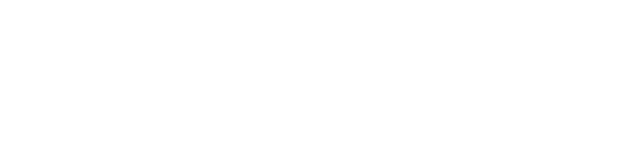
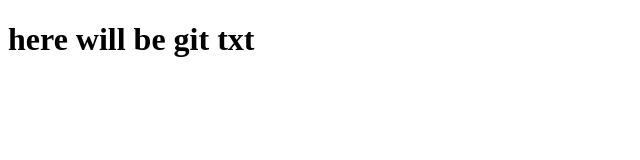
Before and after one commit to ArtVovan/spint_00, a plain HTML site: page index.html in a window 1280 px wide. Shown: the whole page, without its empty margins (0-640 px from the left). Drawn offline with Linux system fonts and the light colour scheme.

Commit message:
updated index.html

```diff
--- a/index.html
+++ b/index.html
@@ -7,7 +7,7 @@
     <title>Git</title>
 </head>
 <body>
-
+    <h1>here will be git txt</h1>
 
 </body>
 </html>
```
